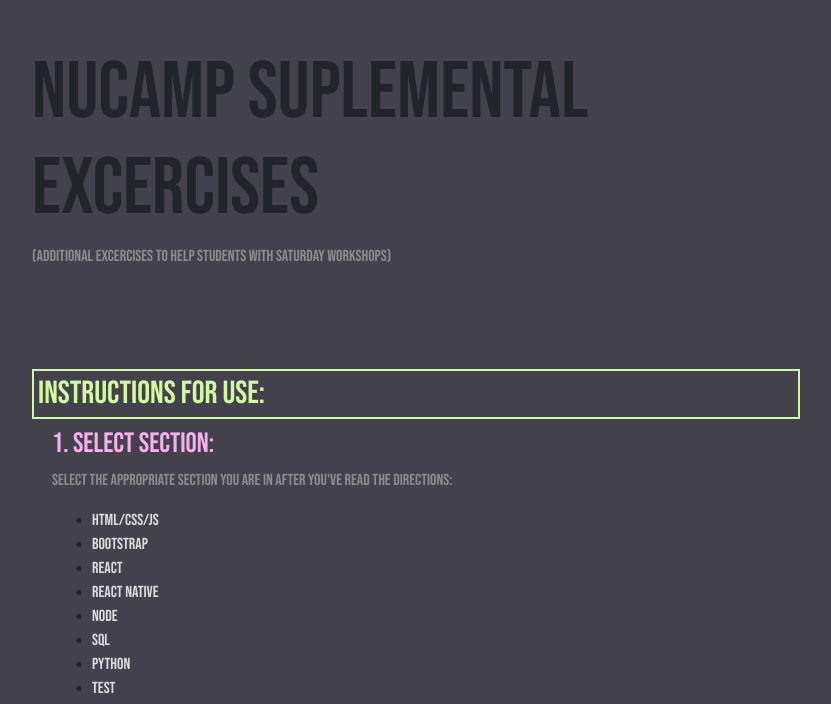
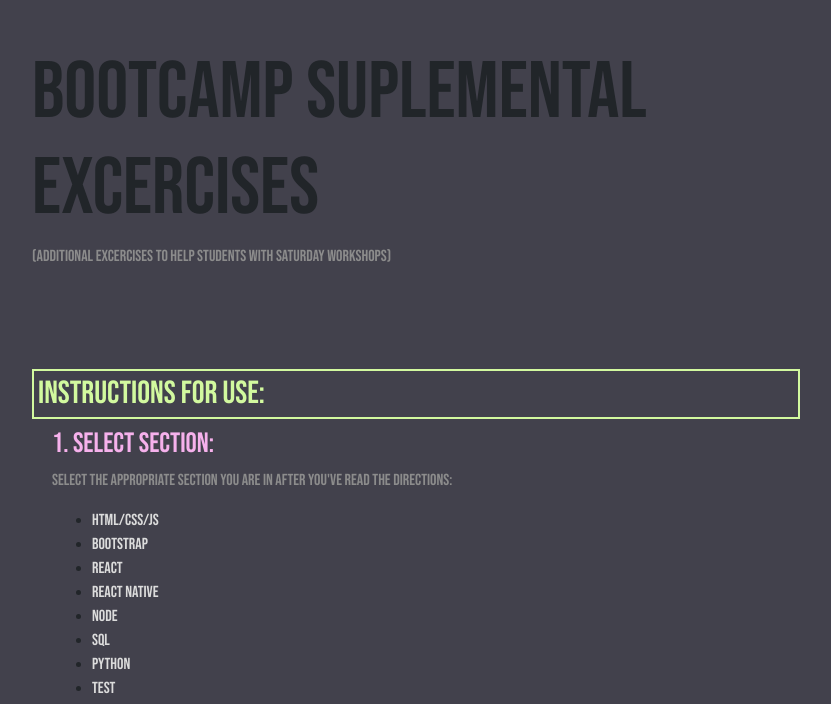
Before and after one commit to andremichalowski/nuCamp-extra-student-excercises, a website: page index.html in a window 1280 px wide. Shown: the part 211-915 px from the top of the page, without its empty margins (224-1055 px from the left). Drawn offline with nearby package versions, Linux system fonts and the light colour scheme.

Commit message:
Bootstrap-title-change-main
Bootcamp-title-update

```diff
--- a/index.html
+++ b/index.html
@@ -28,13 +28,13 @@
       rel="stylesheet"
     />
 
-    <title>NUCAMP SUPLEMENTAL EXCERCISES</title>
+    <title>BOOTCAMP SUPLEMENTAL EXCERCISES</title>
   </head>
 
   <body>
     <header>
       <div>
-        <h1 class="bannerText">NUCAMP SUPLEMENTAL EXCERCISES</h1>
+        <h1 class="bannerText">BOOTCAMP SUPLEMENTAL EXCERCISES</h1>
         <p>(Additional excercises to help students with Saturday Workshops)</p>
       </div>
     </header>
```
